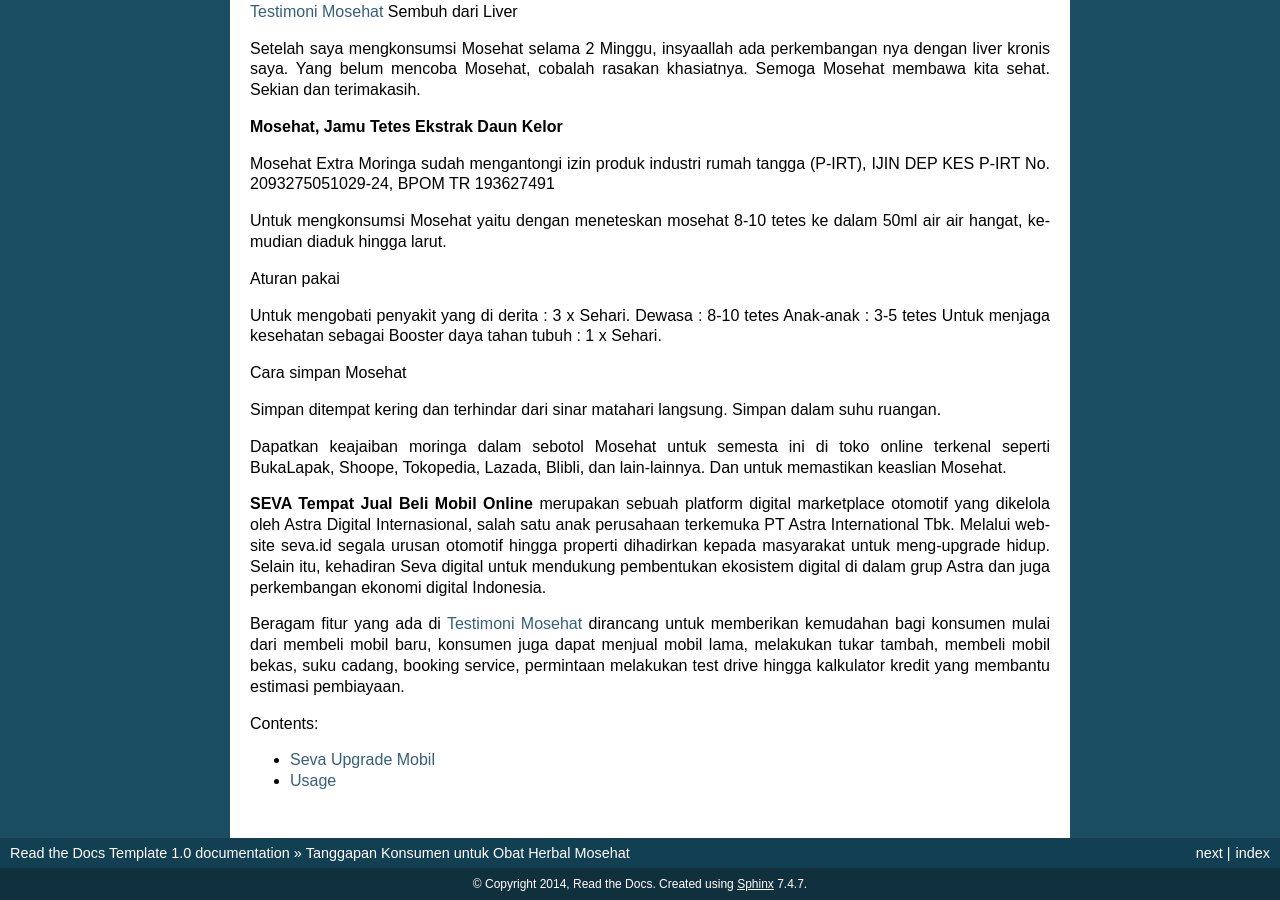
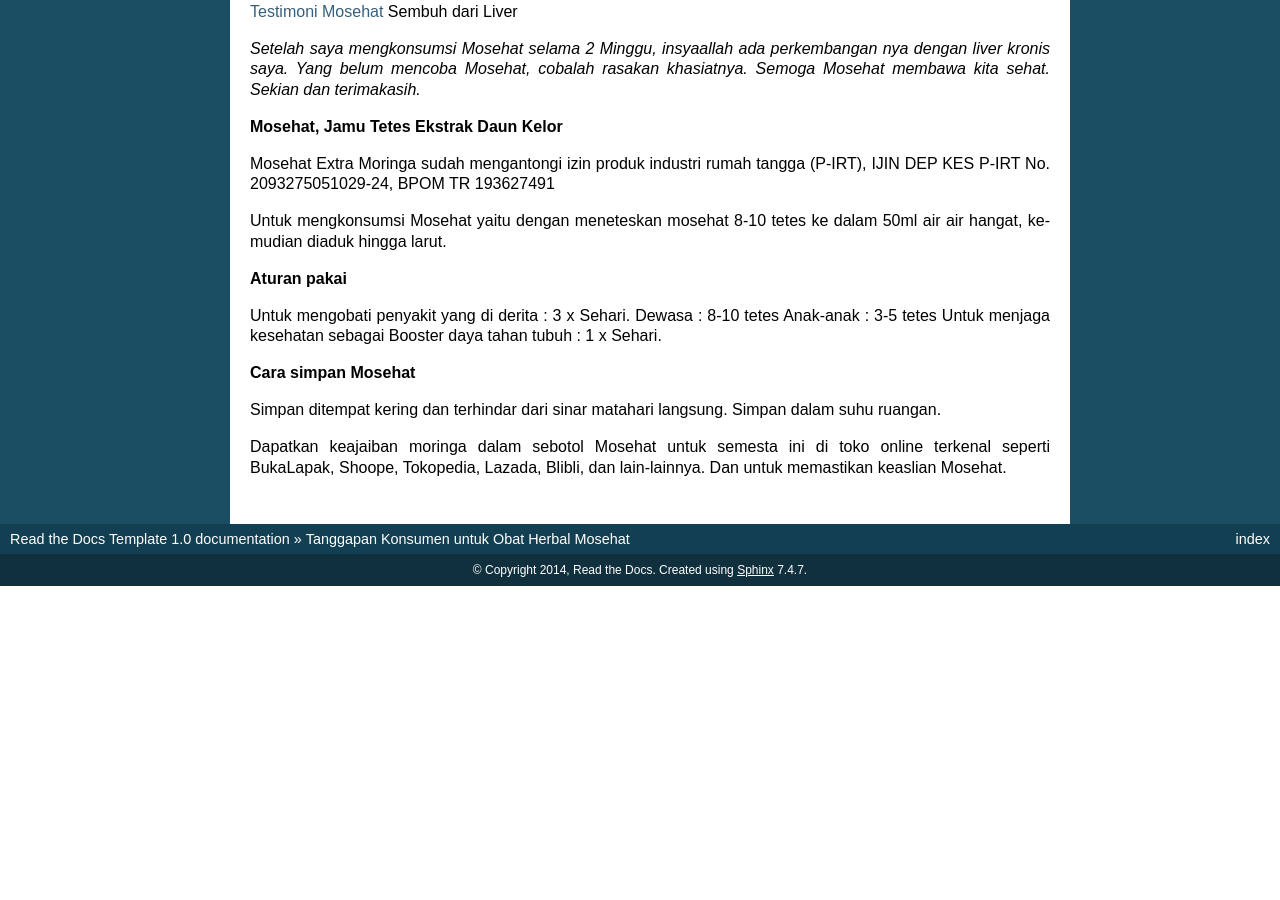
Before and after one commit to sersanmesrul/mosehat, a Sphinx documentation site: the page built from docs/index.rst, in a window 1280 px wide and 900 px high, scrolled down 927 px. Built offline with Sphinx 7.4.7, drawn with Linux system fonts in a browser that asks for light colours; after the commit the page ends 1513 px from its top, so only the background shows below that; some of the changed text lies outside the part shown.

Commit message:
Update index.rst

```diff
--- a/docs/index.rst
+++ b/docs/index.rst
@@ -10,29 +10,29 @@ Mosehat merupakan obat herbal ekstrak daun kelor yang diformulasikan oleh LAB be
 
 Bukan hanya {moringa (daun kelor)|daun kelormoringa) pilihan saja, dalam jamu tetes Mosehat terdapat formulasi tambahan yaitu Habbatussauda (Jinten Hitam) serta Propolis sehingga menjadikan Mosehat sebagai obat modern dengan banyak manfaat bagi kesehatan tubuh.
 
-##Tanggapan Konsumen untuk Obat Herbal Modern Mosehat##
+**Tanggapan Konsumen untuk Obat Herbal Modern Mosehat**
 
 Inilah sebagian Bagaimana Tanggapan Konsumen untuk Obat Herbal Modern Mosehat dari orang-orang yang telah mengkonsumsi Mosehat untuk penyakit yang dideritanya.
 
 `Testimoni Mosehat <https://www.kanalpengetahuan.com/testimoni-mosehat-untuk-obat-diabetes>`_ Sembuh dari Sinusitus
 
-Saya mempunyai penyakit sinusitis. dengan ikhtiar, meminum obat Mosehat, Alhamdulillah penyakit sinusitis saya sudah mereda. Sudah ngga begitu sakit yang saya rasakan. Sakit kepala yang sangat sangat sakit, sesak napas, hidung yang terasa sakit di sini, sudah mereda. Alhamdulillah dengan minum mosehat ini sangat banyak manfaatnya, Asam lambung juga bisa, banyak sekali manfaatnya. Buat teman teman yang punyai penyakit yang seperti saya, sinusitis, minum obat ini. insyaallah akan berangsur sakitnya. Terimakasih Mosehat
+*Saya mempunyai penyakit sinusitis. dengan ikhtiar, meminum obat Mosehat, Alhamdulillah penyakit sinusitis saya sudah mereda. Sudah ngga begitu sakit yang saya rasakan. Sakit kepala yang sangat sangat sakit, sesak napas, hidung yang terasa sakit di sini, sudah mereda. Alhamdulillah dengan minum mosehat ini sangat banyak manfaatnya, Asam lambung juga bisa, banyak sekali manfaatnya. Buat teman teman yang punyai penyakit yang seperti saya, sinusitis, minum obat ini. insyaallah akan berangsur sakitnya. Terimakasih Mosehat*
 
 `Testimoni Mosehat <https://www.kanal.web.id/testimoni-mosehat-jamu-tetes-untuk-asam-urat>`_ Sembuh dari Wasir
 
-Saya, Suami saya sakit ambeien parises selama 4 th, sudah berbagai macam obat sudah saya berikan ternyata belum sembuh juga. Selama ini dia dalam perjalanan pulang kerja, perjalanan jauh naik kendaraan, Selalu mengeluh kesakitan, apalagi setelah bab, dia pasti mengeluarkan darah, rasa gatal dan benjolan benjolan di sekitar dubur. Kalau setelah itu, selalu dikompres dengan air hangat. Setelah saya membrowsing, menemukan obat Mosehat, saya coba membeli, dan untuk dikonsumsi. Dengan 1 botol ini, suami saya sudah ada perubahan, sekarang tidak mengeluh setelah pulang kerja, tidak mengeluh kesakitan, kalau bab tidak keluar darah Dan benjolan sudah agak mengecil. Mosehat botol kecil, banyak Manfaat nya. Ayo kita galakan Kesehatan kita dengan Mosehat. Mosehat yess
+*Saya, Suami saya sakit ambeien parises selama 4 th, sudah berbagai macam obat sudah saya berikan ternyata belum sembuh juga. Selama ini dia dalam perjalanan pulang kerja, perjalanan jauh naik kendaraan, Selalu mengeluh kesakitan, apalagi setelah bab, dia pasti mengeluarkan darah, rasa gatal dan benjolan benjolan di sekitar dubur. Kalau setelah itu, selalu dikompres dengan air hangat. Setelah saya membrowsing, menemukan obat Mosehat, saya coba membeli, dan untuk dikonsumsi. Dengan 1 botol ini, suami saya sudah ada perubahan, sekarang tidak mengeluh setelah pulang kerja, tidak mengeluh kesakitan, kalau bab tidak keluar darah Dan benjolan sudah agak mengecil. Mosehat botol kecil, banyak Manfaat nya. Ayo kita galakan Kesehatan kita dengan Mosehat. Mosehat yess*
 
 `Testimoni Mosehat <https://lenterakecil.com/testimoni-mosehat-untuk-pengobatan-asam-lambung>`_ Sembuh dari Rematik
 
-Saya merasakan jari-jari tangan saya, yang tadinya kaku, kesemutan, sekarang Alhamdulillah sudah berkurang. Terimakasih, terimakasih banyak Mosehat. Mosehat is the best.
+*Saya merasakan jari-jari tangan saya, yang tadinya kaku, kesemutan, sekarang Alhamdulillah sudah berkurang. Terimakasih, terimakasih banyak Mosehat. Mosehat is the best.*
 
 `Testimoni Mosehat <https://www.padamu.net/testimoni-mosehat-untuk-pengobatan-asma>`_ sembuh dari Radang Usus
 
-Saya sudah 2 tahun menderita radang usus dan sudah berobat kemana-mana namun tak kunjung sembuh. Setelah saya mengenal Produk Mosehat, Alhamdulillah radang usus saya berangsur membaik. Terimakasih Mosehat
+*Saya sudah 2 tahun menderita radang usus dan sudah berobat kemana-mana namun tak kunjung sembuh. Setelah saya mengenal Produk Mosehat, Alhamdulillah radang usus saya berangsur membaik. Terimakasih Mosehat*
 
 `Testimoni Mosehat <https://www.literasipublik.com/testimoni-mosehat-oleh-penderita-penyakit-amandel>`_ Sembuh dari Liver
 
-Setelah saya mengkonsumsi Mosehat selama 2 Minggu, insyaallah ada perkembangan nya dengan liver kronis saya. Yang belum mencoba Mosehat, cobalah rasakan khasiatnya. Semoga Mosehat membawa kita sehat. Sekian dan terimakasih.
+*Setelah saya mengkonsumsi Mosehat selama 2 Minggu, insyaallah ada perkembangan nya dengan liver kronis saya. Yang belum mencoba Mosehat, cobalah rasakan khasiatnya. Semoga Mosehat membawa kita sehat. Sekian dan terimakasih.*
 
 **Mosehat, Jamu Tetes Ekstrak Daun Kelor**
 
@@ -40,28 +40,16 @@ Mosehat Extra Moringa sudah mengantongi izin produk industri rumah tangga (P-IRT
 
 Untuk mengkonsumsi Mosehat yaitu dengan meneteskan mosehat 8-10 tetes ke dalam 50ml air air hangat, kemudian diaduk hingga larut.
 
-Aturan pakai
+**Aturan pakai**
 
 Untuk mengobati penyakit yang di derita : 3 x Sehari.
 Dewasa : 8-10 tetes
 Anak-anak : 3-5 tetes
 Untuk menjaga kesehatan sebagai Booster daya tahan tubuh : 1 x Sehari.
 
-Cara simpan Mosehat
+**Cara simpan Mosehat**
 
 Simpan ditempat kering dan terhindar dari sinar matahari langsung.
 Simpan dalam suhu ruangan.
 
 Dapatkan keajaiban moringa dalam sebotol Mosehat untuk semesta ini di toko online terkenal seperti BukaLapak, Shoope, Tokopedia, Lazada, Blibli, dan lain-lainnya. Dan untuk memastikan keaslian Mosehat.
-
-**SEVA Tempat Jual Beli Mobil Online** merupakan sebuah platform digital marketplace otomotif yang dikelola oleh Astra Digital Internasional, salah satu anak perusahaan terkemuka PT Astra International Tbk. Melalui website seva.id segala urusan otomotif hingga properti dihadirkan kepada masyarakat untuk meng-upgrade hidup. Selain itu, kehadiran Seva digital untuk mendukung pembentukan ekosistem digital di dalam grup Astra dan juga perkembangan ekonomi digital Indonesia.
-
-Beragam fitur yang ada di `Testimoni Mosehat <https://www.arsipdigital.net/seva-tempat-mobil-online>`_ dirancang untuk memberikan kemudahan bagi konsumen mulai dari membeli mobil baru, konsumen juga dapat menjual mobil lama, melakukan tukar tambah, membeli mobil bekas, suku cadang, booking service, permintaan melakukan test drive hingga kalkulator kredit yang membantu estimasi pembiayaan.
-
-Contents:
-
-.. toctree::
-   :maxdepth: 1
-   :glob:
-
-   *
```
